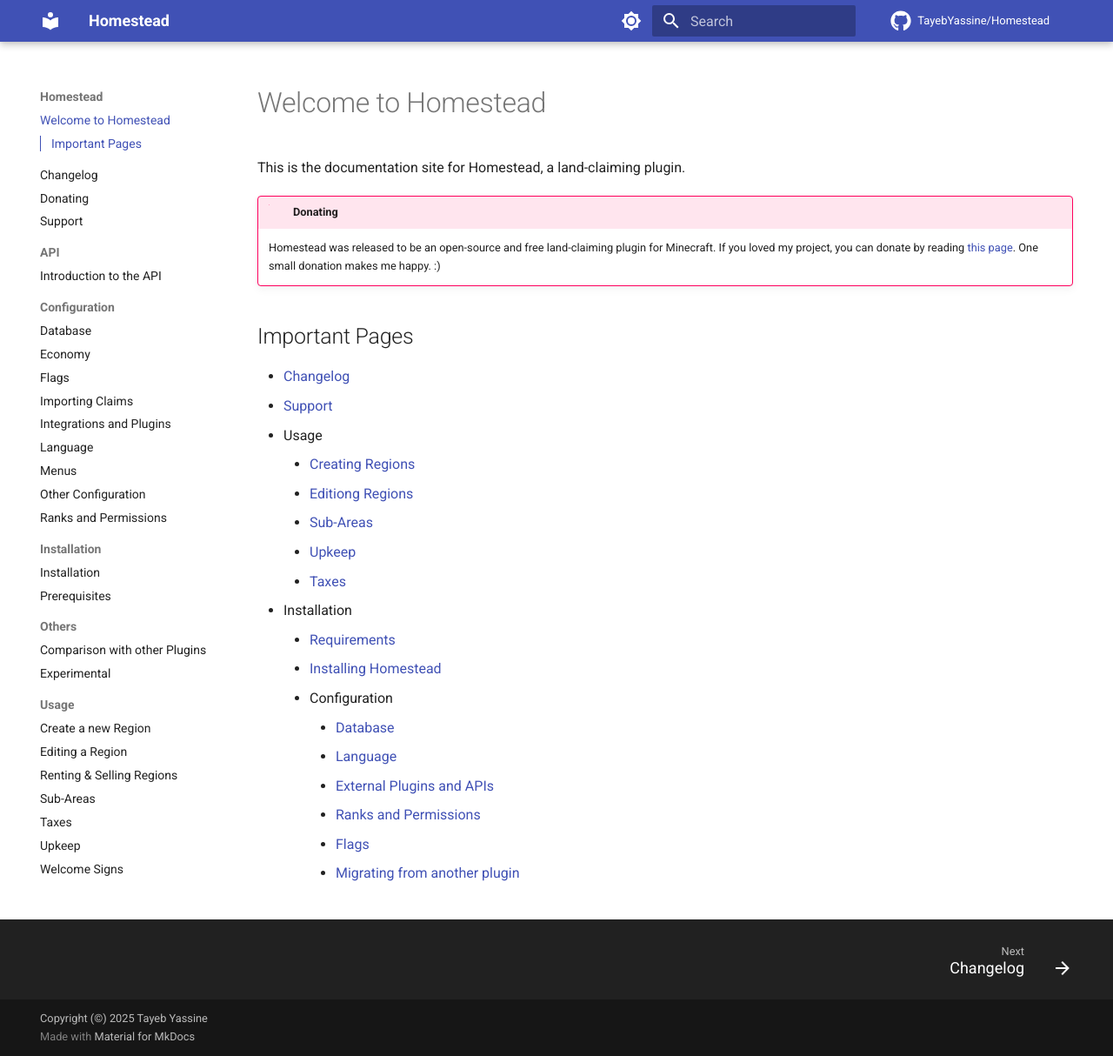
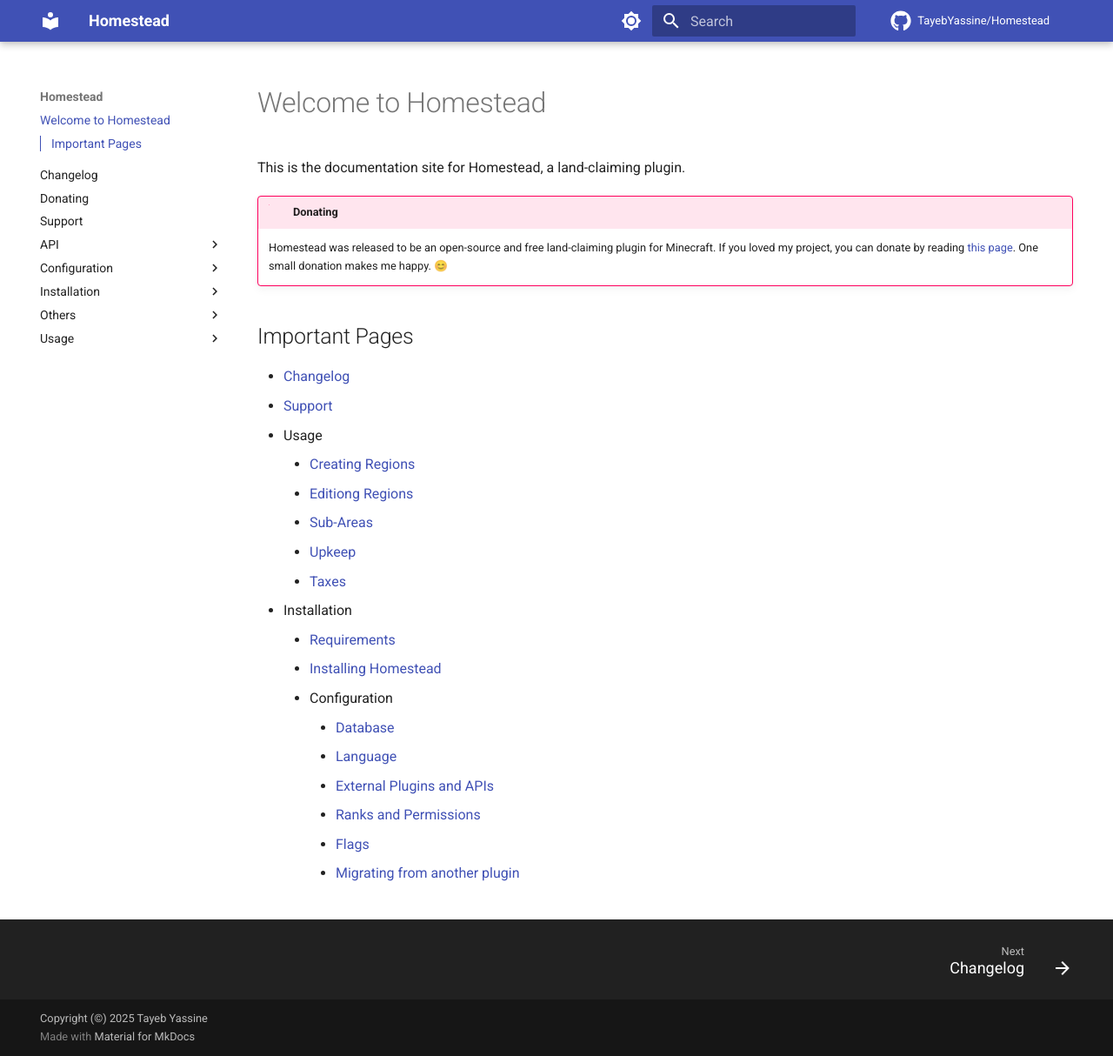
Before and after one commit to TFAGaming/Homestead, an MkDocs documentation site: the page built from docs/index.md, in a window 1280 px wide and 1214 px high. Shown: the whole window at 87% size. Built offline with MkDocs 1.6.1 and Material for MkDocs 9.7.7, drawn with Linux system fonts in a browser that asks for light colours; comment, search, counter and statistics services are not loaded.

Commit message:
docs: small update to config and main page

```diff
--- a/docs/index.md
+++ b/docs/index.md
@@ -4,7 +4,8 @@ This is the documentation site for Homestead, a land-claiming plugin.
 
 !!! donating "Donating"
 
-    Homestead was released to be an open-source and free land-claiming plugin for Minecraft. If you loved my project, you can donate by reading [this page](./Donating.md). One small donation makes me happy. :)
+    Homestead was released to be an open-source and free land-claiming plugin for Minecraft. If you loved my project,
+    you can donate by reading [this page](./Donating.md). One small donation makes me happy. 😊
 
 ## Important Pages
 - [Changelog](./Changelog.md)
--- a/mkdocs.yml
+++ b/mkdocs.yml
@@ -1,5 +1,6 @@
 site_name: Homestead
 site_author: Tayeb Yassine
+side_description: An advanced, chunk-based land claiming plugin for Minecraft servers, with multiple APIs support, based on Bukkit API.
 copyright: Copyright (©) 2025 Tayeb Yassine
 
 theme:
@@ -24,12 +25,12 @@ theme:
         name: Switch to light mode
 
   features:
-    - navigation.instant            # SPA-style page switches
+    #- navigation.instant            # SPA-style page switches
     - navigation.instant.progress   # thin progress bar while loading
     - navigation.tracking           # URL=#anchor follows scroll
-    - navigation.sections           # 2nd-level groups in sidebar
-    - navigation.expand             # auto-expand sidebar groups
-    - navigation.path               # breadcrumb above title
+    #- navigation.sections           # 2nd-level groups in sidebar
+    #- navigation.expand             # auto-expand sidebar groups
+    #- navigation.path               # breadcrumb above title
     - navigation.top                # "back to top" button
     - navigation.footer             # prev / next links
     - toc.integrate                 # merge TOC into left sidebar
```
